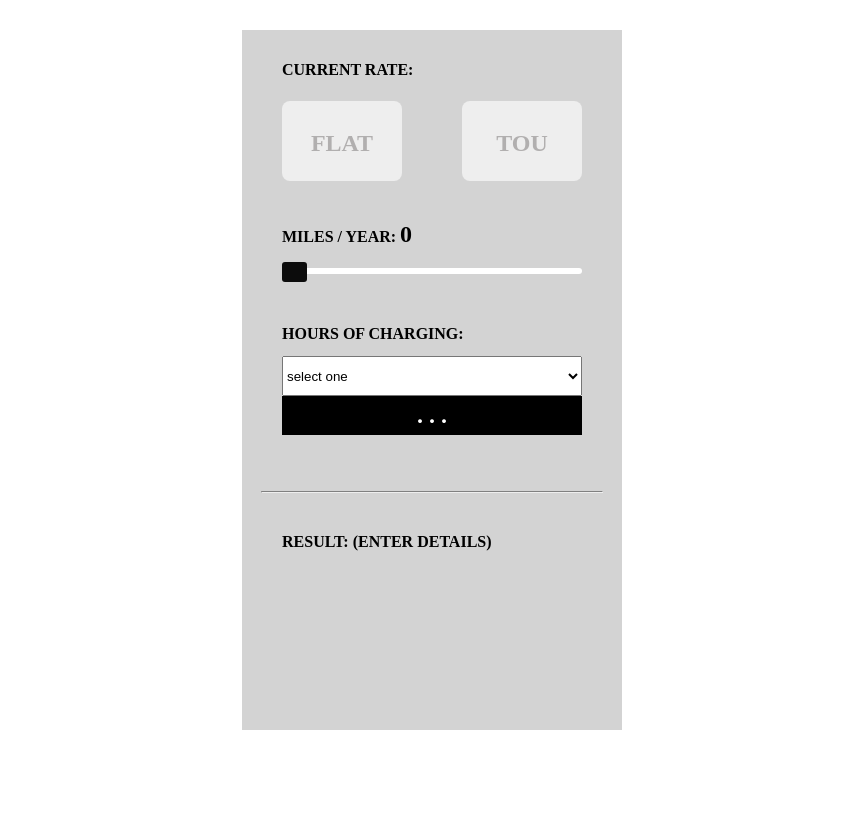
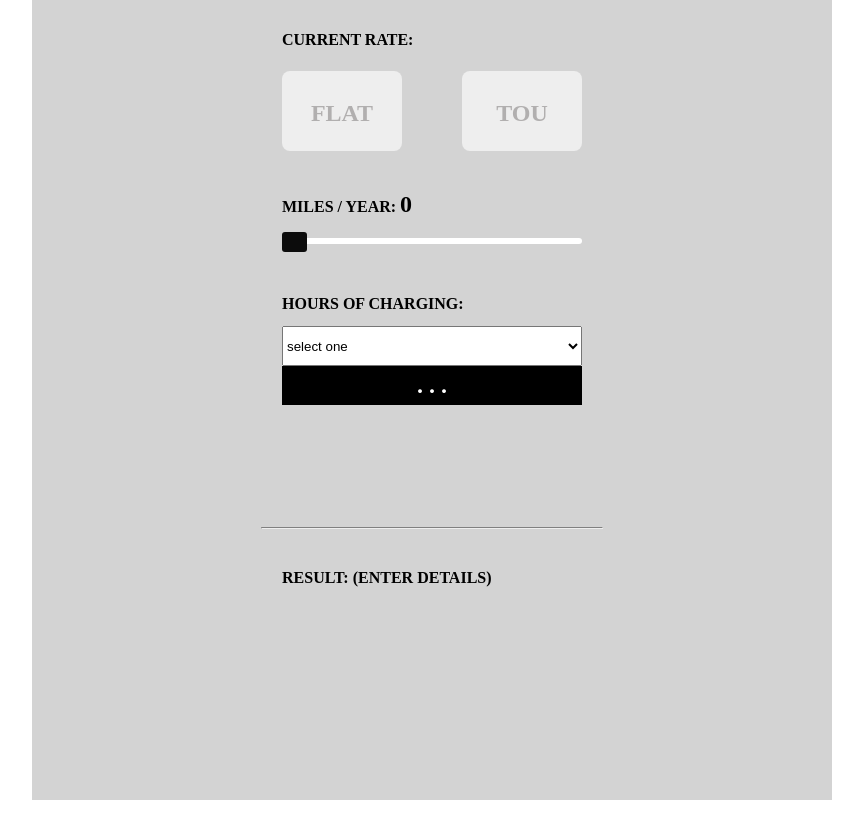
Before and after one commit to asd0999/ev, a React (Create React App) app: page / in a window 1280 px wide. Shown: the whole page, without its empty margins (208-1071 px from the left). After the commit the page ends 800 px from the top, so only its background shows below. Built offline with nearby package versions, Linux system fonts and the light colour scheme.

Commit message:
final touches, css

```diff
--- a/src/index.css
+++ b/src/index.css
@@ -6,7 +6,7 @@ body {
 }
 
 #root {
-    margin-top: 30px;
+    /* margin-top: 30px; */
 }
 
 .container {
@@ -15,14 +15,14 @@ body {
     flex-direction: column;
     width: 100%;
     height: 100vh;
-    max-height: 700px;
+    max-height: 1000px;
     justify-content: center;
     align-items: center;
 }
 
 .input {
     height: 66%;
-    width: 380px;
+    width: 800px;
     display: flex;
     flex-direction: column;
     justify-content: flex-start;
@@ -37,7 +37,7 @@ body {
 
 .output {
     height: 34%;
-    width: 380px;
+    width: 800px;
     display: flex;
     flex-direction: column;
     align-items: center;
@@ -176,7 +176,7 @@ td {
 
 .hr-div {
     background-color: lightgray;
-    width: 380px;
+    width: 800px;
     display: flex;
     justify-content: center;
 }
```
